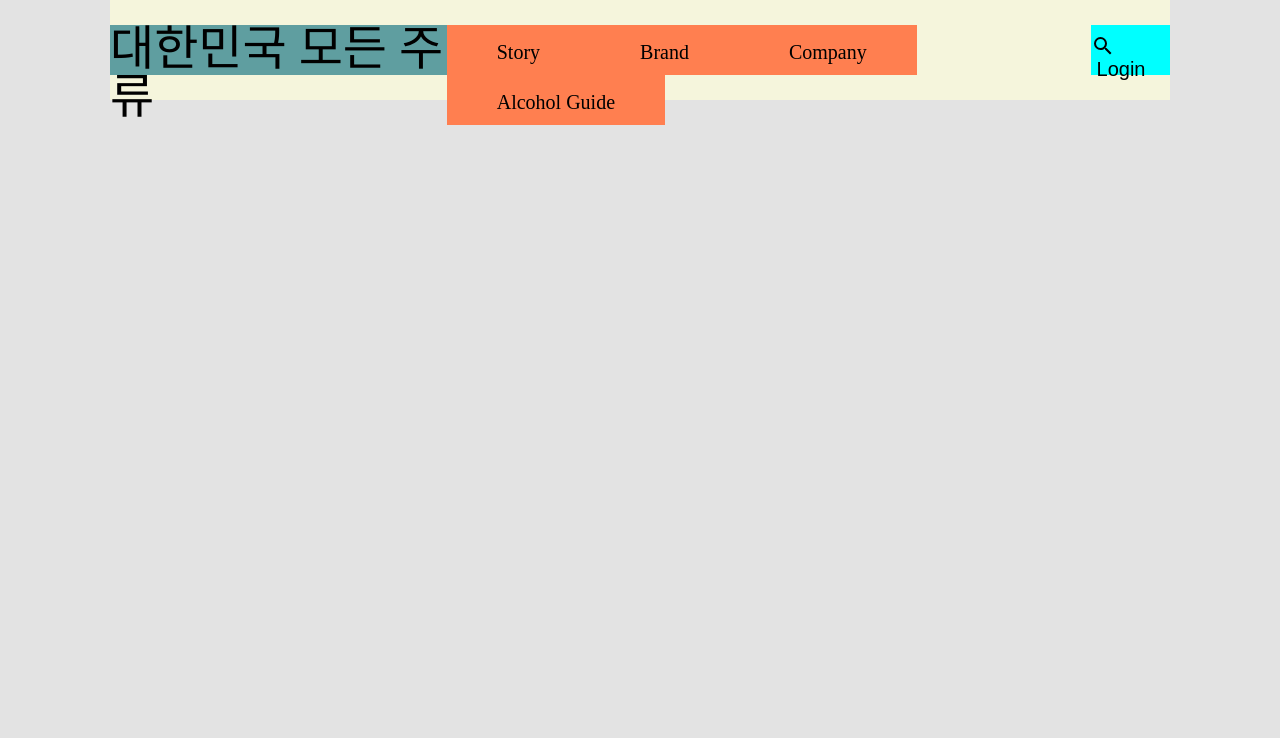
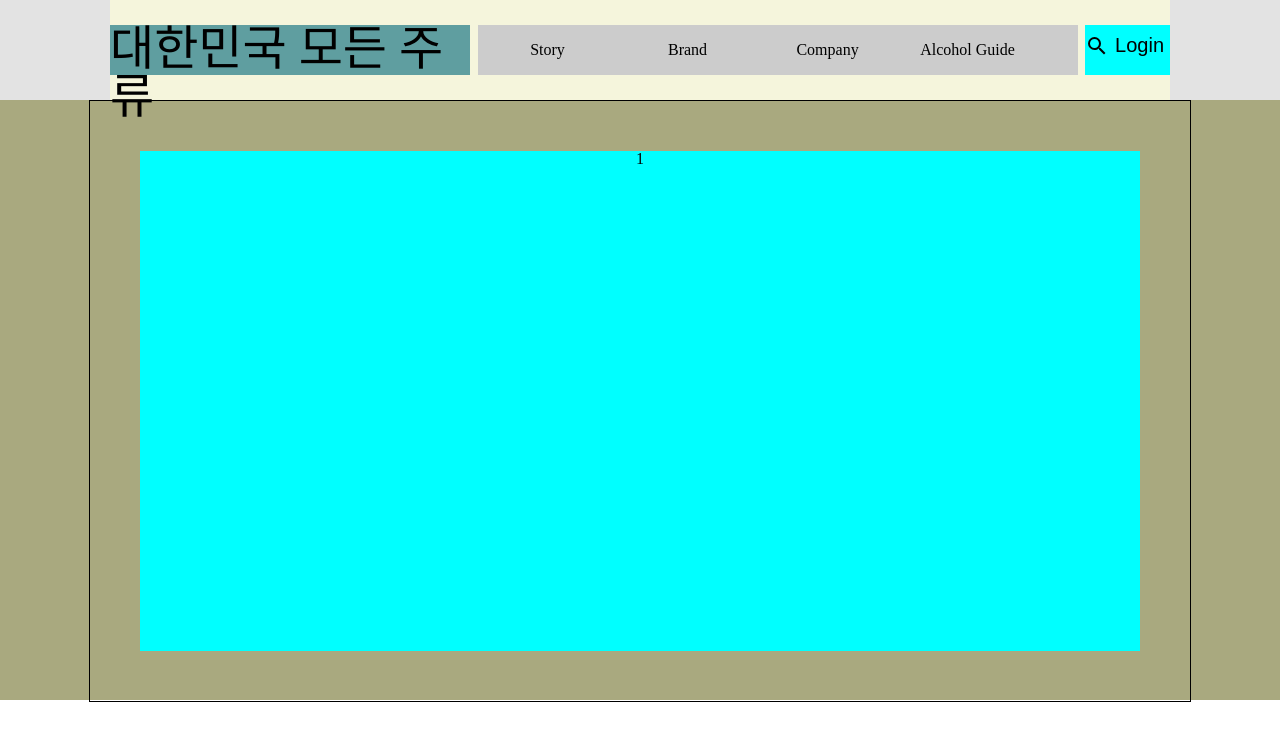
Before and after one commit to Hongaproject/AlcoholDrinks, a React (Create React App) app: page / in a window 1280 px wide. Shown: the top 738 px of the page. Built offline with nearby package versions, Linux system fonts and the light colour scheme; a web font is replaced by a local one.

Commit message:
드롭다운 메뉴바 제작 완성, 이미지 슬라이드 제작 중

```diff
--- a/src/App.jsx
+++ b/src/App.jsx
@@ -1,13 +1,12 @@
 import Header from "./Layout/Header";
-
-
+import Section from "./Section/Section";
 
 function App() {
-
 
   return (
     <div>
       <Header />
+      <Section />
     </div>
   );
 }
--- a/src/Layout/Header.jsx
+++ b/src/Layout/Header.jsx
@@ -1,11 +1,8 @@
 import styled from "styled-components"
 import '../Font/Font.css'
 
-
-
 const Container = styled.div`
     width: 100%;
-    height: 100vh;
     background-color: #e3e3e3;
 `
 
@@ -17,6 +14,7 @@ const Nav = styled.div`
     display: flex;
     justify-content: space-between;
     align-items: center;
+    position: sticky;
 `
 
 const Logo = styled.div`
@@ -27,28 +25,44 @@ const Logo = styled.div`
     font-size: 3rem;
 `
 
-
 const MenuList = styled.ul`
-    height: 50px;
-
+    width:600px;
+	height:50px;
+	background: #ccc;
+	color:black;
+	line-height: 50px;
+	margin:0 auto;
+	text-align: center;
 `
-
 const MenuItem = styled.li`
-    height: 50px;
-    background-color: coral;
+    float:left;
+	width:140px;
+	position:relative;
+    cursor: pointer;
+    &:hover{
+        & > ul {
+            display: block;
+        }
+    }
+`
+const MenuDrop = styled.ul`
     font-size: 1.25rem;
-    line-height: 55px;
-    padding: 0 50px;
-    display: inline-block;
-
+    display: none;
+    position: absolute;
+    background-color: skyblue;
+    width: 130px;
 `
-
+const MenuItemDrop = styled.li`
+    &:hover{
+        background-color: coral;
+        transition: ease 1s;
+    }
+`
 
 const SearchLogin = styled.div`
     background-color: aqua;
     height: 50px;
 `
-
 const SearchImg = styled.div`
     vertical-align: middle;
     display: inline-block;
@@ -56,7 +70,6 @@ const SearchImg = styled.div`
     height: 24px;
     line-height: 55px;
 `
-
 const LoginButton = styled.button`
     font-size: 1.25rem;
     border: 0;
@@ -65,8 +78,6 @@ const LoginButton = styled.button`
     background: none;
     line-height: 38px;
 `
-
-
 
 
 export default function Header () {
@@ -79,15 +90,47 @@ export default function Header () {
                 <MenuList>
                     <MenuItem>
                         Story
+                        <MenuDrop>
+                            <MenuItemDrop>
+                                1
+                            </MenuItemDrop>
+                            <MenuItemDrop>
+                                2
+                            </MenuItemDrop>
+                        </MenuDrop>
                     </MenuItem>
                     <MenuItem>
                         Brand
+                        <MenuDrop>
+                            <MenuItemDrop>
+                                1
+                            </MenuItemDrop>
+                            <MenuItemDrop>
+                                2
+                            </MenuItemDrop>
+                        </MenuDrop>
                     </MenuItem>
                     <MenuItem>
                         Company
+                        <MenuDrop>
+                            <MenuItemDrop>
+                                1
+                            </MenuItemDrop>
+                            <MenuItemDrop>
+                                2
+                            </MenuItemDrop>
+                        </MenuDrop>
                     </MenuItem>
                     <MenuItem>
                         Alcohol Guide
+                        <MenuDrop>
+                            <MenuItemDrop>
+                                1
+                            </MenuItemDrop>
+                            <MenuItemDrop>
+                                2
+                            </MenuItemDrop>
+                        </MenuDrop>
                     </MenuItem>
                 </MenuList>
                 <SearchLogin>
--- /dev/null
+++ b/src/Section/Section.jsx
@@ -0,0 +1,69 @@
+import styled from "styled-components"
+
+const Container = styled.div`
+    width: 100%;
+    height: 100%;
+    background-color: #9d9d9d;
+`
+const ImgSlice = styled.div`
+    width: 100%;
+    height: 600px;
+    background-color: #a9a97f;
+`
+// 이미지 슬라이드 예시
+const Slide = styled.div`
+    display: flex;
+    justify-content: center;
+    margin: 0 auto;
+`
+const Show = styled.div`
+    width: 1100px;
+    height: 600px;
+    display: flex;
+    border: 1px solid #000;
+    align-items: center;
+    overflow: hidden;
+    margin: 0 50px;
+`
+const Img = styled.div`
+    width: 1000px;
+    height: 500px;
+    flex-shrink: 0;
+    text-align: center;
+    margin: 0 50px;
+
+    &:nth-child(1){
+        background-color: aqua;
+    }
+    &:nth-child(2){
+        background-color: #45d769;
+    }
+    &:nth-child(3){
+        background-color: #232ea1;
+    }
+    &:nth-child(4){
+        background-color: #bb1f84;
+    }
+    &:nth-child(5){
+        background-color: #d6ce2d;
+    }
+`
+export default function Section () {
+    const example = ['1','2','3','4','5'];
+
+    return(
+        <Container>
+            <ImgSlice>
+                <Slide>
+                    <Show>
+                        {
+                            example.map((item, index) => (
+                                <Img key={index}>{item}</Img>
+                            ))
+                        }
+                    </Show>
+                </Slide>
+            </ImgSlice>
+        </Container>
+    )
+}
```
